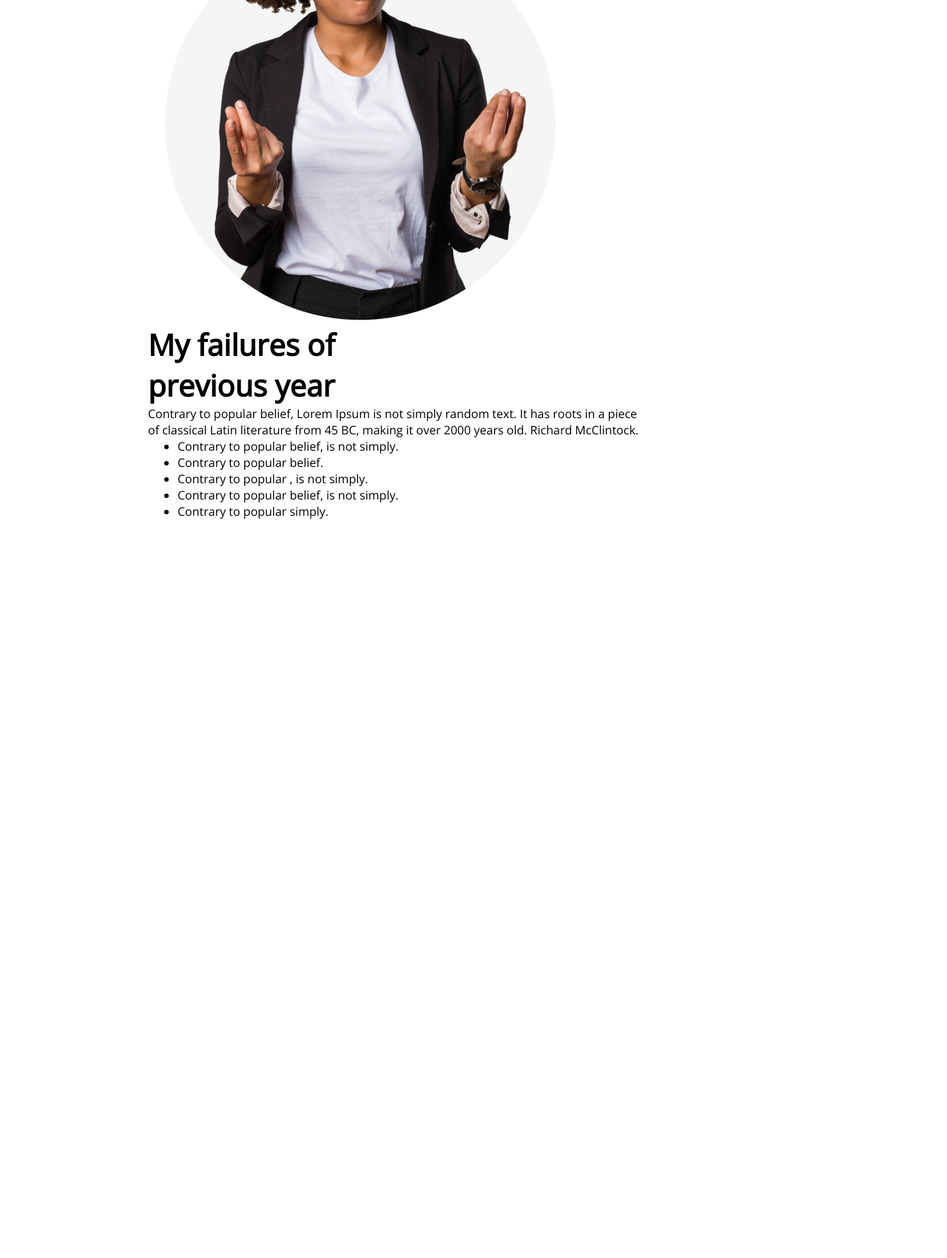
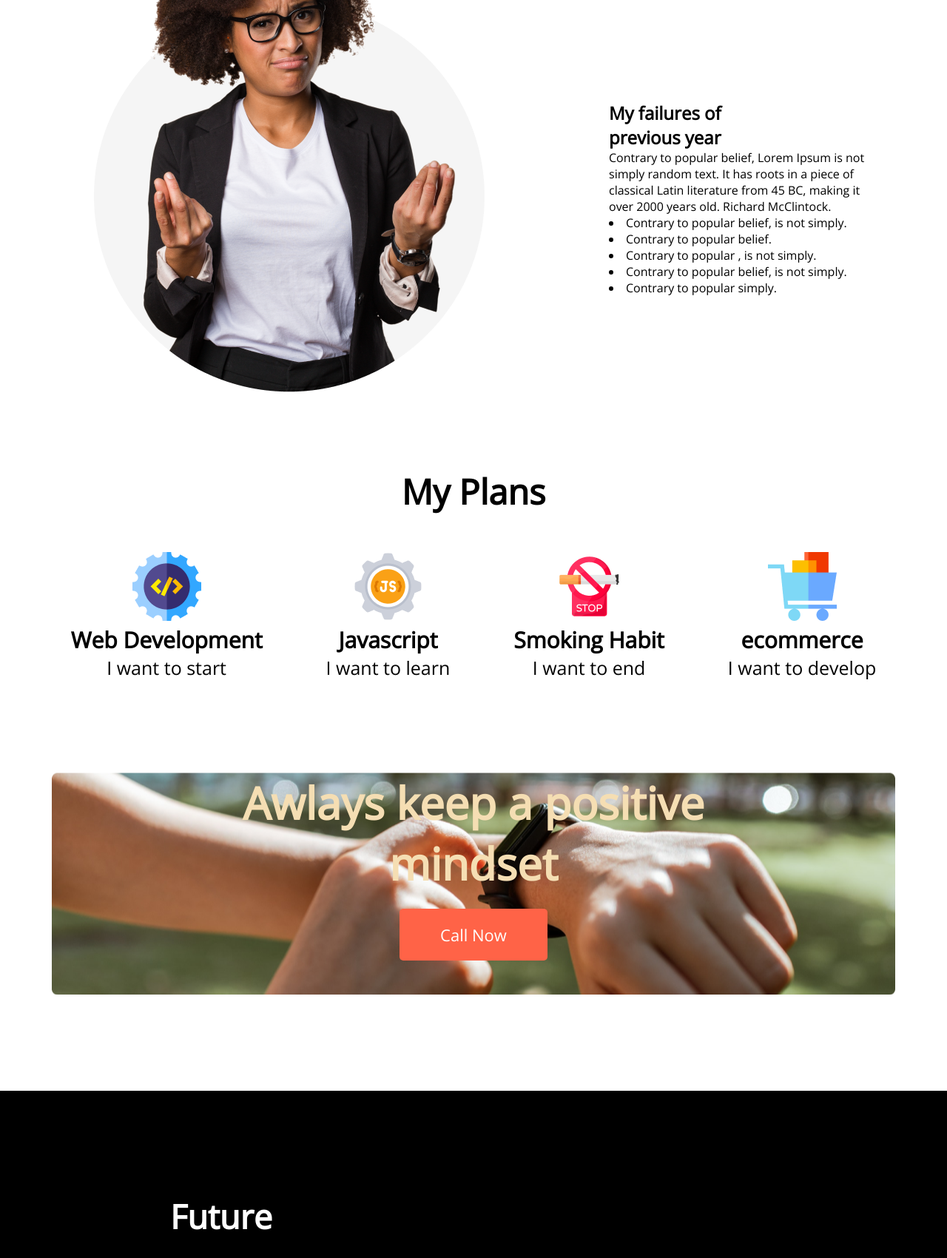
Before and after one commit to Alaminsarkar1/new-year-protfolio, a plain HTML site: page index.html in a window 1280 px wide. Shown: the part 1100-2800 px from the top of the page at 74% size. Before the commit the page ends 1802 px from the top, so only its background shows below. Drawn offline with nearby package versions, Linux system fonts and the light colour scheme.

Commit message:
added section

```diff
--- a/index.html
+++ b/index.html
@@ -18,26 +18,86 @@
                 </div>
         </div>
     </header>
+    <!-- complite header -->
     <section class="main">
-       <div class="section">
+      <div class="image-container">
         <img src="images/person.png" alt="">
-        <div class="about">
+      </div>
+        <div class="text-contanier">
             <h1>My failures of <br> previous year</h1>
             <p>Contrary to popular belief, Lorem Ipsum is not simply random text. It has roots in a piece of classical Latin literature from 45 BC, making it over 2000 years old. Richard McClintock.</p>
-        </div>
-        <div class="list">
-            <ul>
                 <li>Contrary to popular belief, is not simply.</li>
                 <li>Contrary to popular belief.</li>
                 <li>Contrary to popular , is not simply.</li>
                 <li>Contrary to popular belief, is not simply.</li>
                 <li>Contrary to popular simply.</li>
-            </ul>
         </div>
-       </div>
+    </section>
+ <!-- My failures -->
+     <section class="about">
+        <section class="section-title"><h3>My Plans</h3></section>
+            <div class="skills-container">
+                <div class="skill">
+                    <img src="images/icons/web.png" alt="">
+                    <p class="skill-title">Web Development</p>
+                    <div class="skill-sescription"><p>I want to start</p></div>
+                </div>
+                <div class="skill">
+                    <img src="images/icons/js.png" alt="">
+                    <p class="skill-title">Javascript</p>
+                    <div class="skill-sescription"><p>I want to learn</p></div>
+                </div>
+                <div class="skill">
+                    <img src="images/icons/smoke.png" alt="">
+                    <p class="skill-title"Smoking Habit>Smoking Habit</p>
+                    <div class="skill-sescription"><p>I want to end</p></div>
+                </div>
+                <div class="skill">
+                    <img src="images/icons/ecom.png" alt="">
+                    <p class="skill-title">ecommerce</p>
+                    <div class="skill-sescription"><p>I want to develop</p></div>
+                </div>
+            </div>
+    </section>
+<!-- end My failures -->
+    <section class="end-banner">
+        <div >
+            <div class="banner-style">
+                <h2>Awlays keep a positive <br> mindset</h2>
+                <button class="btn_secondary">Call Now</button>
+            </div>
     </section>
     <footer>
+        <section class="contact">
+            <div>
+                <h2 class="fotter-title">Future</h2>
+                <br>
+                <p>There are many variations of passages of Lorem Ipsum available, but the majority have suffered alteration in some form, by injected humour, or randomised words</p>
+                <br>
+                <p>Email : info@gmail.com</p>
+                <br>
+                <p>Phone : 01500 00 00 00</p>
+                <br>
+                <a href="">
+                    <img src="images/icons/fb.png" alt="">
+                </a>
+                <a href="">
+                    <img src="images/icons/twitter.png" alt="">
+                </a>
+                <a href="">
+                    <img src="images/icons/youtube.png" alt="">
+                </a>
+            </div>
+            <div>
+                <h2 class="fotter-end">Subscribe</h2>
+                <br>
+                <form action="">
+                    <input type="email" name="" id="" placeholder="Your Enail">
+                    <button class="btn_secondary">Subscribe</button>
+                </form>
+            </div>
 
+        </section>
     </footer>
 </body>
 </html>
--- a/styles/new-year.css
+++ b/styles/new-year.css
@@ -50,26 +50,127 @@
 .main {
     width: 1072px;
     height: 723.3px;
+    margin: auto;
+    display: flex;
+    align-items: center;
+    justify-content: center;
+
 }
 
-.section {
-    text-align: left;
-    margin: 0 200px;
+.image-container {
+    margin-top: 200px;
 }
 
-h1 {
-    ont-weight: 700;
-    font-size: 40px;
+.text-contanier {
+    margin-left: 150px;
+    margin-top: 395px;
+    align-content: space-between;
+    gap: 50px;
+    justify-content: center;
+
 }
 
-p {
+/* my plants styls */
+.about {
+    margin-top: 200px;
+}
+
+.section-title {
+    text-align: center;
+    font-weight: 700;
+    font-size: 40px;
+    margin-bottom: 50px;
+}
+
+.skills-container {
+    display: flex;
+    gap: 86px;
+    justify-content: center;
+
+}
+
+
+.skill {
+    text-align: center;
+}
+
+.skill-title {
+    font-weight: 700;
+    font-size: 30px;
+
+}
+
+.skill-sescription {
+    font-weight: 500;
+    font-size: 25px;
+}
+
+/* end my plants styls */
+.end-banner {
+    margin-top: 125px;
+    margin-bottom: 130px;
+    background-image: url(../images/watch.png);
+    background-repeat: no-repeat;
+    background-position: center;
+    height: 300px;
+}
+
+.banner-style {
+    font-weight: 700;
+    font-size: 40px;
+    text-align: center;
+    color: wheat;
+}
+
+.btn_secondary {
+    background-color: tomato;
+    border: 0;
+    color: white;
+    padding: 20px 55px;
+    font-weight: 160px;
+    font-size: 22px;
+    top: 578px;
+    border-radius: 5px;
+    margin-top: 20px;
+}
+
+/* footer style */
+.contact .fotter-title {
+    text-align: left;
+}
+
+.contact {
+    display: flex;
+    gap: 331px;
+    background-color: black;
+    color: white;
+    padding: 130px 230px;
+    align-items: center;
+
+
+}
+.contact input, textarea{
+    width: 100%;
+    margin-bottom: 20px;
+    border: 0;
+    padding-top: 21px;
+    padding-bottom: 21px;
+    padding-left: 21px;
+}
+
+.fotter-title {
+    font-weight: 700;
+    font-size: 45px;
+}
+
+.fotter-end {
+    font-weight: 600;
+    font-size: 25px;
+    margin-top: 130px;
+    margin-bottom: 16px;
+}
+
+.p {
     font-weight: 400;
     font-size: 16px;
 }
-
-.list {
-    text-decoration: none;
-}
-.picture{
-    text-align: right;
-}
```
